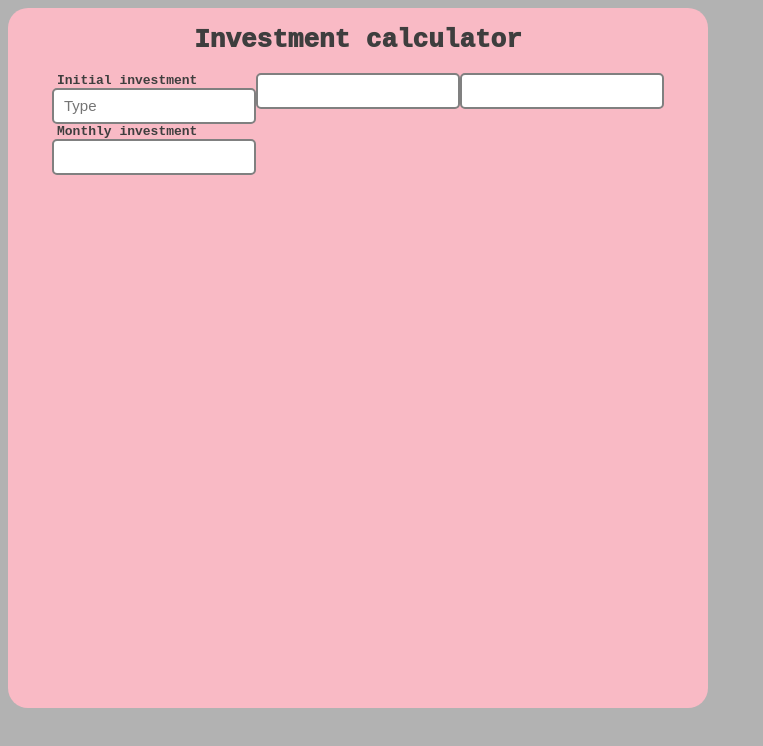
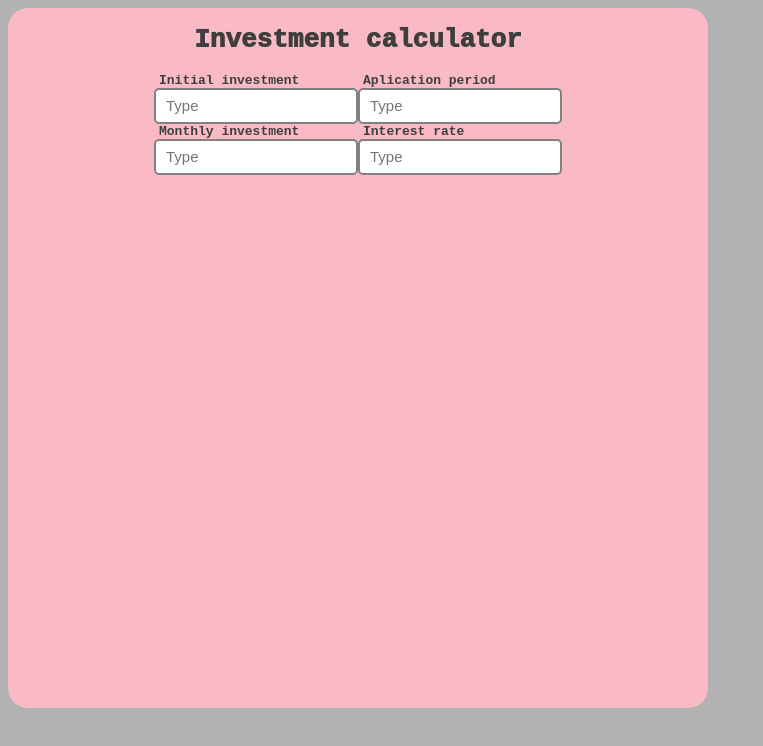
Before and after one commit to lucabattesini/interest-calculator, a Next.js app in the folder interest-calculator-app/: page / in a window 1280 px wide. Shown: the top 746 px of the page, without its empty margins (0-763 px from the left). Built offline with nearby package versions, Linux system fonts and the light colour scheme.

Commit message:
Just adding labels and placeholders to the other inputs

```diff
--- a/interest-calculator-app/app/page.js
+++ b/interest-calculator-app/app/page.js
@@ -14,11 +14,14 @@ export default function MainPage() {
               <input className="initialInvestment" placeholder="Type"></input>
 
               <label for="investment">Monthly investment</label>
-              <input className="monthlyInvestment"></input>
+              <input className="monthlyInvestment" placeholder="Type"></input>
             </div>
             <div className="secondLine">
-              <input className="aplicationPeriod"></input>
-              <input className="interestRate"></input>
+              <label for="investment">Aplication period</label>
+              <input className="aplicationPeriod" placeholder="Type"></input>
+
+              <label for="investment">Interest rate</label>
+              <input className="interestRate" placeholder="Type"></input>
             </div>
           </div>
         </div>
```
